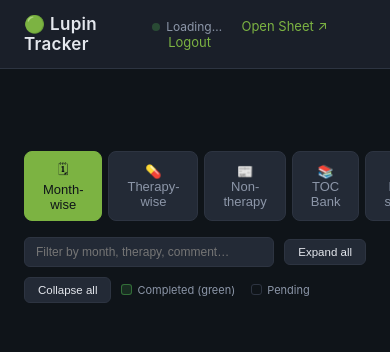
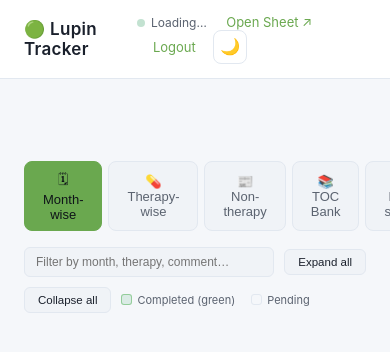
Before and after one commit to Onealphamed/Lupin-Tracker, a plain HTML site: page templates/index.html in a window 390 px wide. Shown: the top 352 px of the page. Drawn offline with Linux system fonts and the light colour scheme.

Commit message:
Add light / dark theme toggle (persists in localStorage)
The dashboard now ships both a dark theme (the original — kept as the
:root default) and a light theme, swapped via a 🌙/☀️ button in the
topbar. The choice persists in localStorage under "lupin-theme"; first-
visit users get whichever matches their OS prefers-color-scheme.

To avoid the dreaded flash-of-wrong-theme on reload, an inline script in
<head> reads localStorage and sets data-theme BEFORE the body parses.
Theme-aware CSS vars cover the bits that don't theme automatically:
modal overlay alpha, bucket-pill background/text/border, and the
green-tint on completed cells (the old hardcoded #a5d6a7 text was
unreadable on a white background).

Verified end-to-end: toggle flips body bg + accents, drilldown modal
re-skins (white card on a softer overlay), persistence survives a full
reload with no flash.

Co-Authored-By: Claude Opus 4.7 (1M context) <noreply@anthropic.com>

```diff
--- a/templates/index.html
+++ b/templates/index.html
@@ -5,12 +5,31 @@
 <title>Lupin Tracker</title>
 <meta name="viewport" content="width=device-width,initial-scale=1">
 <style>
-  :root {
+  /* Dark theme (default) — applied via :root and explicitly when
+     html[data-theme="dark"]. Light theme overrides follow. The toggle
+     in the topbar flips data-theme; the choice is persisted in
+     localStorage and respects prefers-color-scheme on first visit. */
+  :root, html[data-theme="dark"] {
     --bg:#0f1419; --panel:#1a1f29; --panel-2:#232a36; --border:#2d3441;
     --text:#e4e7ed; --text-dim:#8c96a8; --accent:#7cb342;
     --done:#4caf50; --done-soft:rgba(76,175,80,0.16);
     --pending:#3a4250; --warn:#ffb74d; --bad:#ef5350;
+    --bucket-text:#a5d6a7;
+    --bucket-bg:rgba(124,179,66,.14);
+    --bucket-border:rgba(124,179,66,.35);
+    --modal-overlay:rgba(0,0,0,.6);
     --shadow:0 4px 20px rgba(0,0,0,0.25);
+  }
+  html[data-theme="light"] {
+    --bg:#f5f7fa; --panel:#ffffff; --panel-2:#f0f3f7; --border:#e2e8f0;
+    --text:#1a202c; --text-dim:#5b6370; --accent:#6aa84f;
+    --done:#38a169; --done-soft:rgba(56,161,105,.14);
+    --pending:#cbd5e0; --warn:#dd6b20; --bad:#c53030;
+    --bucket-text:#2f855a;
+    --bucket-bg:rgba(56,161,105,.10);
+    --bucket-border:rgba(56,161,105,.35);
+    --modal-overlay:rgba(15,20,30,.45);
+    --shadow:0 4px 18px rgba(0,0,0,0.07);
   }
   *{box-sizing:border-box}
   body{margin:0;background:var(--bg);color:var(--text);
@@ -69,7 +88,7 @@
 
   /* Drilldown modal — opens when you click a Done/Pending tile. Lists
      the items grouped by month with therapy / stage / value / comment. */
-  .dd-overlay{display:none;position:fixed;inset:0;background:rgba(0,0,0,.6);
+  .dd-overlay{display:none;position:fixed;inset:0;background:var(--modal-overlay);
     z-index:50;align-items:flex-start;justify-content:center;padding:40px 16px;overflow-y:auto}
   .dd-overlay.open{display:flex}
   .dd-card{background:var(--panel);border:1px solid var(--border);border-radius:12px;
@@ -140,8 +159,8 @@
     min-width:74px;padding:5px 8px;border-radius:6px;font-size:11px;
     border:1px solid var(--border);cursor:pointer;transition:transform .1s}
   .cell:hover{transform:translateY(-1px)}
-  .cell.done{background:var(--done-soft);border-color:rgba(76,175,80,.5);
-    color:#a5d6a7;font-weight:600}
+  .cell.done{background:var(--done-soft);border-color:var(--bucket-border);
+    color:var(--bucket-text);font-weight:600}
   .cell.pending{background:transparent;color:var(--text-dim)}
   .cell .tick{margin-right:5px;font-size:11px}
   .comment{color:var(--text-dim);font-size:11.5px;font-style:italic;
@@ -149,7 +168,7 @@
   .pillrow{display:flex;gap:6px;flex-wrap:wrap;margin-top:4px}
   .pill{font-size:10px;padding:2px 8px;border-radius:10px;
     background:var(--border);color:var(--text-dim)}
-  .pill.done{background:var(--done-soft);color:#a5d6a7}
+  .pill.done{background:var(--done-soft);color:var(--bucket-text)}
 
   .iframe-wrap{position:relative;height:560px;background:#fff;border-radius:6px;overflow:hidden}
   .iframe-wrap iframe{width:100%;height:100%;border:0}
@@ -169,7 +188,7 @@
   table.toc-table .toc-sub{display:block;color:var(--text-dim);font-size:11.5px;
     font-style:italic;margin-top:3px}
   .bucket-pill{display:inline-block;padding:3px 10px;border-radius:11px;font-size:11px;
-    background:rgba(124,179,66,.14);color:#a5d6a7;border:1px solid rgba(124,179,66,.35);
+    background:var(--bucket-bg);color:var(--bucket-text);border:1px solid var(--bucket-border);
     white-space:normal;line-height:1.3}
   .empty-state{padding:40px;text-align:center;color:var(--text-dim);font-size:13px}
   .toolbar{display:flex;gap:10px;align-items:center;margin-bottom:14px;flex-wrap:wrap}
@@ -181,7 +200,26 @@
   .btn:hover{background:rgba(124,179,66,.1)}
   .legend{font-size:11px;color:var(--text-dim);display:flex;gap:16px;align-items:center}
   .legend i{width:11px;height:11px;border-radius:3px;display:inline-block;margin-right:5px;vertical-align:-1px}
+
+  /* Theme toggle in the topbar. Sits next to the Logout link. */
+  .theme-toggle{background:transparent;border:1px solid var(--border);color:var(--text);
+    width:34px;height:34px;border-radius:8px;cursor:pointer;font-size:16px;line-height:1;
+    margin-left:14px;padding:0;transition:background .15s,border-color .15s}
+  .theme-toggle:hover{background:var(--panel-2);border-color:var(--accent)}
 </style>
+<!-- Apply the saved theme BEFORE the body renders so the page never flashes
+     dark on a light-theme user (or vice-versa). Reads localStorage; falls
+     back to prefers-color-scheme; defaults to dark. The actual toggle
+     logic lives near the bottom of the page. -->
+<script>
+(function(){try{
+  var t = localStorage.getItem("lupin-theme");
+  if(!t) t = (window.matchMedia && window.matchMedia("(prefers-color-scheme: light)").matches) ? "light" : "dark";
+  document.documentElement.setAttribute("data-theme", t);
+}catch(e){
+  document.documentElement.setAttribute("data-theme","dark");
+}})();
+</script>
 </head>
 <body>
 
@@ -191,6 +229,8 @@
     <span class="refresh-dot"></span><span id="last-updated">Loading…</span>
     <a href="{{ sheet_url }}" target="_blank">Open Sheet ↗</a>
     <a href="/logout">Logout</a>
+    <button id="theme-toggle" class="theme-toggle" onclick="toggleTheme()"
+      title="Toggle light / dark theme" aria-label="Toggle theme">🌙</button>
   </div>
 </div>
 
@@ -629,6 +669,26 @@ const iframe = document.getElementById("sheet-iframe");
 if(APPS_SCRIPT_URL){ iframe.src = APPS_SCRIPT_URL + "?tab=" + encodeURIComponent(DATA_TAB); }
 else { iframe.srcdoc = '<div style="padding:40px;font-family:Arial">APPS_SCRIPT_URL not configured on the server.</div>'; }
 
+// Theme toggle. The initial data-theme attribute is set by the inline
+// script in <head> (so the page never flashes the wrong theme); this
+// piece updates the icon to match and handles user clicks. State
+// persists in localStorage under "lupin-theme".
+function _updateThemeIcon(){
+  var btn = document.getElementById("theme-toggle");
+  if(!btn) return;
+  var t = document.documentElement.getAttribute("data-theme") || "dark";
+  btn.textContent = t === "dark" ? "☀️" : "🌙"; // icon shows the OTHER theme
+  btn.title = "Switch to " + (t === "dark" ? "light" : "dark") + " theme";
+}
+function toggleTheme(){
+  var cur = document.documentElement.getAttribute("data-theme") || "dark";
+  var next = cur === "dark" ? "light" : "dark";
+  document.documentElement.setAttribute("data-theme", next);
+  try { localStorage.setItem("lupin-theme", next); } catch(e) {}
+  _updateThemeIcon();
+}
+_updateThemeIcon();
+
 refresh();
 setInterval(refresh, 60000);
 </script>
```
